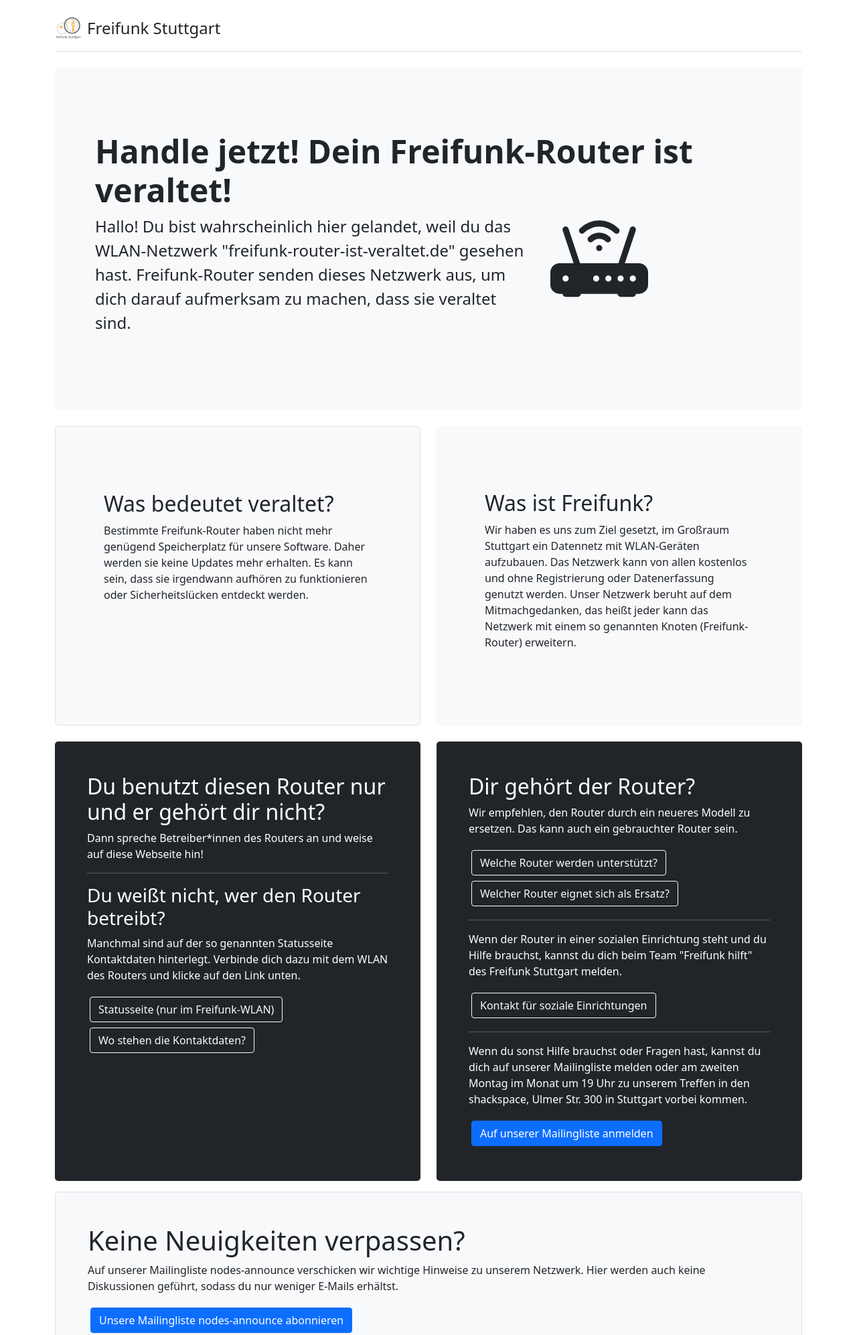
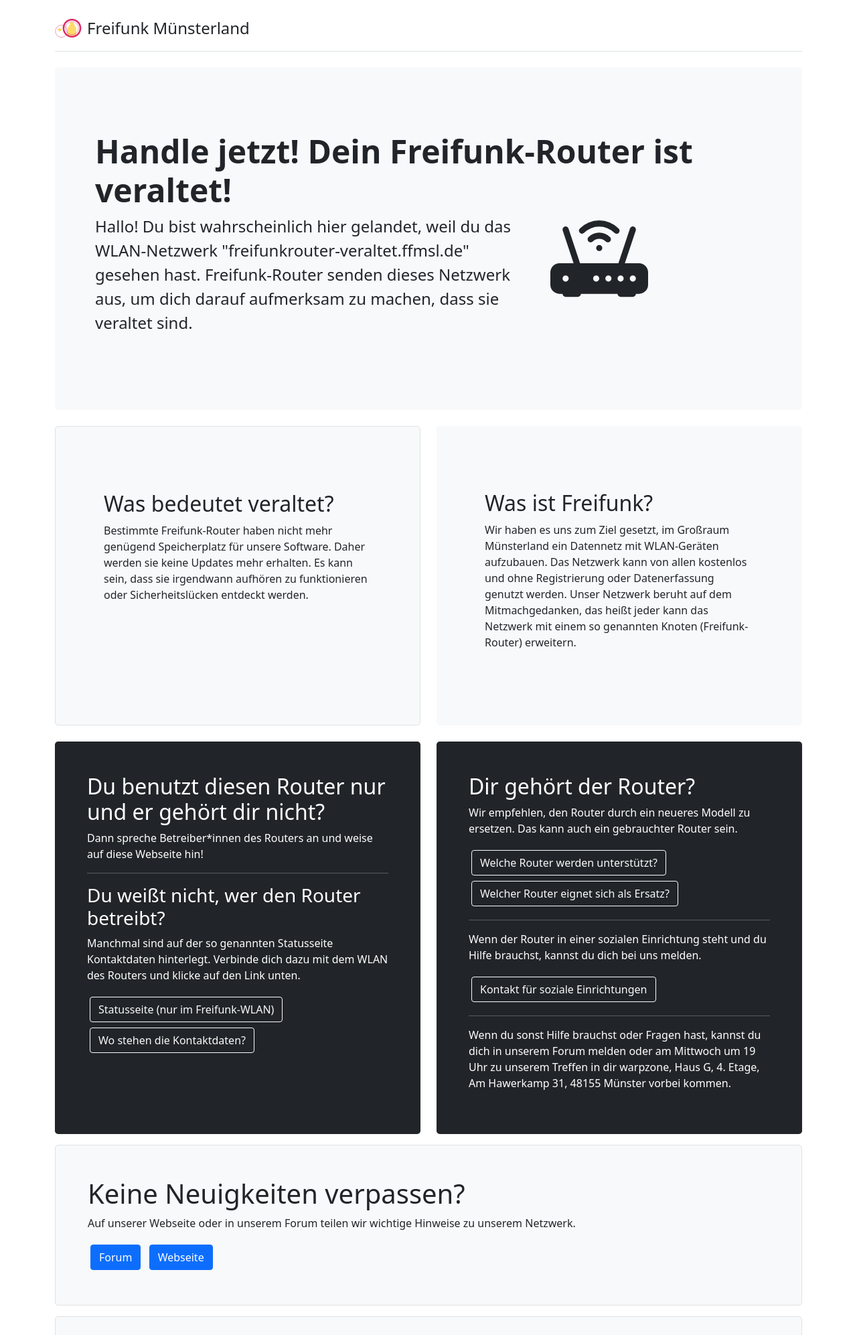
Before and after one commit to FreiFunkMuenster/erneuern.freifunk-muensterland.de, a plain HTML site: page index.html in a window 1280 px wide. Shown: the top 1993 px of the page at 67% size. Drawn offline with Linux system fonts and the light colour scheme.

Commit message:
Freifunk Muensterland changes

```diff
--- a/index.html
+++ b/index.html
@@ -4,7 +4,7 @@
     <meta charset="utf-8">
     <meta name="viewport" content="width=device-width, initial-scale=1">
     <meta name="description" content="">
-    <title>Dieser Freifunk Router ist veraltet! · Freifunk Stuttgart</title>
+    <title>Dieser Freifunk Router ist veraltet! · Freifunk Münsterland</title>
 
     <link href="css/bootstrap.min.css" rel="stylesheet">
     <link href="css/bootstrap-icons.css" rel="stylesheet">
@@ -33,8 +33,8 @@
   <div class="container py-4">
     <header class="pb-3 mb-4 border-bottom">
       <a href="/" class="d-flex align-items-center text-dark text-decoration-none">
-        <img src="img/ffslogo.svg" width="40" height="32" class="me-2" role="img">
-        <span class="fs-4">Freifunk Stuttgart</span>
+        <img src="img/freifunk-muenster.svg" width="40" height="32" class="me-2" role="img">
+        <span class="fs-4">Freifunk Münsterland</span>
       </a>
     </header>
 
@@ -42,7 +42,7 @@
       <div class="container-fluid py-5">
         <h1 class="display-5 fw-bold">Handle jetzt! Dein Freifunk-Router ist veraltet!</h1>
 	<div class="row">
-        <p class="col-md-8 fs-4">Hallo! Du bist wahrscheinlich hier gelandet, weil du das WLAN-Netzwerk "freifunk-router-ist-veraltet.de" gesehen hast. Freifunk-Router senden dieses Netzwerk aus, um dich darauf aufmerksam zu machen, dass sie veraltet sind.</p>
+        <p class="col-md-8 fs-4">Hallo! Du bist wahrscheinlich hier gelandet, weil du das WLAN-Netzwerk "freifunkrouter-veraltet.ffmsl.de" gesehen hast. Freifunk-Router senden dieses Netzwerk aus, um dich darauf aufmerksam zu machen, dass sie veraltet sind.</p>
 	<div class="col-md-2 align-center">
 	<svg xmlns="http://www.w3.org/2000/svg" fill="currentColor" class="bi bi-router-fill" viewBox="0 0 16 16">
 	  <path d="M5.525 3.025a3.5 3.5 0 0 1 4.95 0 .5.5 0 1 0 .707-.707 4.5 4.5 0 0 0-6.364 0 .5.5 0 0 0 .707.707Z"/>
@@ -70,7 +70,7 @@
         <div class="h-100 p-5 bg-light rounded-3">
          <div class="container-fluid py-5">
           <h2>Was ist Freifunk?</h2>
-          <p>Wir haben es uns zum Ziel gesetzt, im Großraum Stuttgart ein Datennetz mit WLAN-Geräten aufzubauen. Das Netzwerk kann von allen kostenlos und ohne Registrierung oder Datenerfassung genutzt werden. Unser Netzwerk beruht auf dem Mitmachgedanken, das heißt jeder kann das Netzwerk mit einem so genannten Knoten (Freifunk-Router) erweitern.</p>
+          <p>Wir haben es uns zum Ziel gesetzt, im Großraum Münsterland ein Datennetz mit WLAN-Geräten aufzubauen. Das Netzwerk kann von allen kostenlos und ohne Registrierung oder Datenerfassung genutzt werden. Unser Netzwerk beruht auf dem Mitmachgedanken, das heißt jeder kann das Netzwerk mit einem so genannten Knoten (Freifunk-Router) erweitern.</p>
           </div>
         </div>
       </div>
@@ -85,7 +85,7 @@
           <hr>
           <h3>Du weißt nicht, wer den Router betreibt?</h3>
           <p>Manchmal sind auf der so genannten Statusseite Kontaktdaten hinterlegt. Verbinde dich dazu mit dem WLAN des Routers und klicke auf den Link unten.</p>
-          <a class="btn btn-outline-light m-1" type="button" href="http://[fd21:711::1]/" target="_blank">Statusseite (nur im Freifunk-WLAN)</a>
+          <a class="btn btn-outline-light m-1" type="button" href="http://node.ffms/" target="_blank">Statusseite (nur im Freifunk-WLAN)</a>
           <a class="btn btn-outline-light m-1" type="button" href="#kontaktdaten">Wo stehen die Kontaktdaten?</a>
         </div>
       </div>
@@ -93,14 +93,14 @@
         <div class="h-100 p-5 bg-dark text-white rounded-3">
           <h2>Dir gehört der Router?</h2>
           <p>Wir empfehlen, den Router durch ein neueres Modell zu ersetzen. Das kann auch ein gebrauchter Router sein.</p>
-          <a class="btn btn-outline-light m-1" type="button" href="https://firmware.freifunk-stuttgart.de" target="_blank">Welche Router werden unterstützt?</a>
+          <a class="btn btn-outline-light m-1" type="button" href="https://firmware.freifunk-muensterland.de" target="_blank">Welche Router werden unterstützt?</a>
           <a class="btn btn-outline-light m-1" type="button" data-bs-toggle="modal" data-bs-target="#modelle" href="#modelle">Welcher Router eignet sich als Ersatz?</a>
           <hr>
-          <p>Wenn der Router in einer sozialen Einrichtung steht und du Hilfe brauchst, kannst du dich beim Team "Freifunk hilft" des Freifunk Stuttgart melden.</p>
-          <a class="btn btn-outline-light m-1" type="button" href="mailto:freifunkhilft@freifunk-stuttgart.de">Kontakt für soziale Einrichtungen</a>
+          <p>Wenn der Router in einer sozialen Einrichtung steht und du Hilfe brauchst, kannst du dich bei uns melden.</p>
+          <a class="btn btn-outline-light m-1" type="button" href="mailto:info@freifunk-muensterland.de">Kontakt für soziale Einrichtungen</a>
           <hr>
-          <p>Wenn du sonst Hilfe brauchst oder Fragen hast, kannst du dich auf unserer Mailingliste melden oder am zweiten Montag im Monat um 19 Uhr zu unserem Treffen in den shackspace, Ulmer Str. 300 in Stuttgart vorbei kommen.</p>
-          <a class="btn btn-primary m-1" type="button" href="https://maillist.freifunk-stuttgart.de/postorius/lists/misc.maillist.freifunk-stuttgart.de/" target="_blank">Auf unserer Mailingliste anmelden</a>
+          <p>Wenn du sonst Hilfe brauchst oder Fragen hast, kannst du dich in unserem Forum melden oder am Mittwoch um 19 Uhr zu unserem Treffen in dir warpzone, Haus G, 4. Etage, Am Hawerkamp 31, 48155 Münster vorbei kommen.</p>
+          <a class="btn btn-primary m-1" hidden type="button" href="https://forum.ffmsl.de" target="_blank">Forum</a>
         </div>
       </div>
     </div>
@@ -112,7 +112,7 @@
 						<button type="button" class="btn-close" data-bs-dismiss="modal" aria-label="Schliessen"></button>
           </div>
           <div class="modal-body">
-		  <p>Welcher Router der richtige ist, hängt von vielen Faktoren ab. Im Folgenden zeigen wir dir drei Router, die sich für viele Einsatzzwecke eignen. Wenn du besondere Anforderungen hast, melde dich am besten <a href="https://maillist.freifunk-stuttgart.de/postorius/lists/misc.maillist.freifunk-stuttgart.de/" target="_blank">auf unserer Mailingliste</a>. Alle unterstützten Modelle findest du auf unserer <a href="https://firmware.freifunk-stuttgart.de/" target="_blank">Firmware-Seite</a>.</p>
+		  <p>Welcher Router der richtige ist, hängt von vielen Faktoren ab. Im Folgenden zeigen wir dir drei Router, die sich für viele Einsatzzwecke eignen. Wenn du besondere Anforderungen hast, melde dich am besten <a href="https://forum.freifunk-muensterland.de" target="_blank">in unserem Forum</a>. Alle unterstützten Modelle findest du auf unserer <a href="https://firmware.freifunk-muensterland.de/" target="_blank">Firmware-Seite</a>.</p>
 						<div class="card-group">
 							<div class="card" style="width: 18rem;">
 								<div class="card-body">
@@ -164,8 +164,9 @@
 
     <div class="p-5 mt-3 bg-light border rounded-3">
       <h1>Keine Neuigkeiten verpassen?</h1>
-      <p>Auf unserer Mailingliste nodes-announce verschicken wir wichtige Hinweise zu unserem Netzwerk. Hier werden auch keine Diskussionen geführt, sodass du nur weniger E-Mails erhältst.</p>
-      <a class="btn btn-primary m-1" type="button" href="https://maillist.freifunk-stuttgart.de/postorius/lists/nodes-announce.maillist.freifunk-stuttgart.de/" target="_blank">Unsere Mailingliste nodes-announce abonnieren</a>
+      <p>Auf unserer Webseite oder in unserem Forum teilen wir wichtige Hinweise zu unserem Netzwerk.</p>
+      <a class="btn btn-primary m-1" type="button" href="https://forum.freifunk-muensterland.de" target="_blank">Forum</a>
+      <a class="btn btn-primary m-1" type="button" href="https://freifunk-muensterland.de" target="_blank">Webseite</a>
     </div>
     <div class="p-5 mt-3 bg-light border rounded-3">
       <h1>Häufig gestellte Fragen</h1>
@@ -183,15 +184,15 @@
         </div>
       </div>
       <h2>Welche Softwareversionen funktionieren noch auf den alten Routern?</h2>
-      <p>Die Freifunk Stuttgart Firmware 2.5 ist die letzte Version, die noch auf den alten Geräten funktioniert.</p>
+      <p>Die Freifunk Münsterland Firmware 8.1.0 ist die letzte Version, die noch auf den alten Geräten funktioniert.</p>
       <h2>Was passiert, wenn es keine neue Software mehr gibt?</h2>
       <p>Zum einen gibt es in der Software für unsere Router ständig Verbesserungen, unter anderem auch Sicherheitsupdates. Da Freifunk ein offenes Netz ist und alle Freifunkrouter aus dem Internet erreichbar sind, ist die zeitnahe Installation von Sicherheitsupdates besonders wichtig. Im Moment sind uns keine Schwachstellen in der alten Firmware bekannt, allerdings wird die entsprechende Software auch nicht mehr aktiv gepflegt, sodass uns Schwachstellen auch möglicherweise entgehen. Wird eine Schwachstelle in der alten Firmware bekannt, müssen wir die entsprechenden Router unter Umständen zum Schutz des Netzwerks aus dem Freifunknetz ausschließen. Bitte bedenkt auch, dass ein Freifunkrouter mit Sicherheitslücken zum Risiko für das gesamte Internet und auch das lokale Netzwerk am WAN-Port werden kann!</p>
       <p>Zum anderen machen wir an unserem Netz hin und wieder Anpassungen, zu denen die Firmware kompatibel bleiben muss. In der Regel sind wir um Abwärtskompatibilität bemüht, aber leider ist das nicht immer möglich. Es kann also sein, dass die Router irgendwann keine Verbindung mehr ins Freifunknetz und ins Internet aufbauen können.</p>
     </div>
 
     <footer class="pt-3 mt-4 text-muted border-top">
-      <a href="https://freifunk-stuttgart.de/impressum/" target="_blank">Impressum</a> -
-      <a href="https://freifunk-stuttgart.de/datenschutz/" target="_blank">Datenschutz</a>
+      <a href="https://freifunk-muensterland.de/impressum/" target="_blank">Impressum</a> -
+      <a href="https://freifunk-muensterland.de/datenschutzerklaerung/" target="_blank">Datenschutz</a>
     </footer>
   </div>
 </main>
```
Also changed, not shown: img/ffslogo.svg (deleted), img/freifunk-muenster.svg (added).
